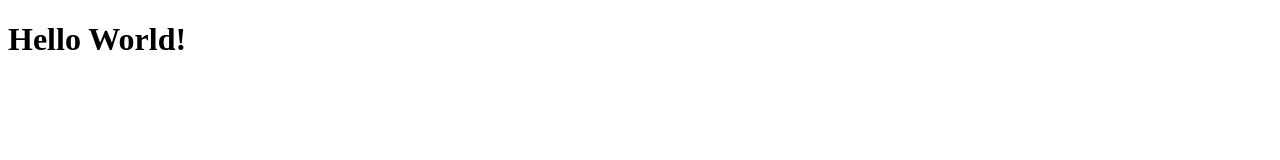
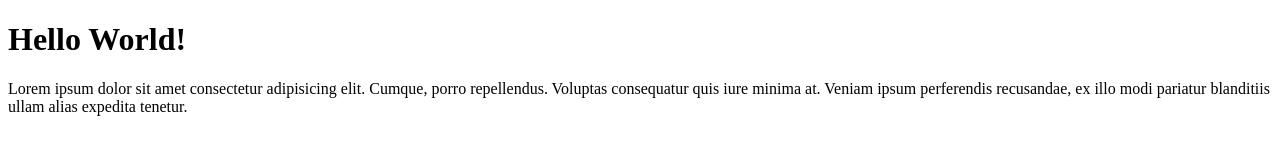
Before and after one commit to jaceklewczuk/git-course-4, a plain HTML site: page index.html in a window 1280 px wide. Drawn offline with Linux system fonts and the light colour scheme.

Commit message:
added paragraph into index.html

```diff
--- a/index.html
+++ b/index.html
@@ -8,6 +8,7 @@
 </head>
 <body>
    <h1>Hello World!</h1>
+   <p>Lorem ipsum dolor sit amet consectetur adipisicing elit. Cumque, porro repellendus. Voluptas consequatur quis iure minima at. Veniam ipsum perferendis recusandae, ex illo modi pariatur blanditiis ullam alias expedita tenetur.</p>
 
 </body>
 </html>
```
